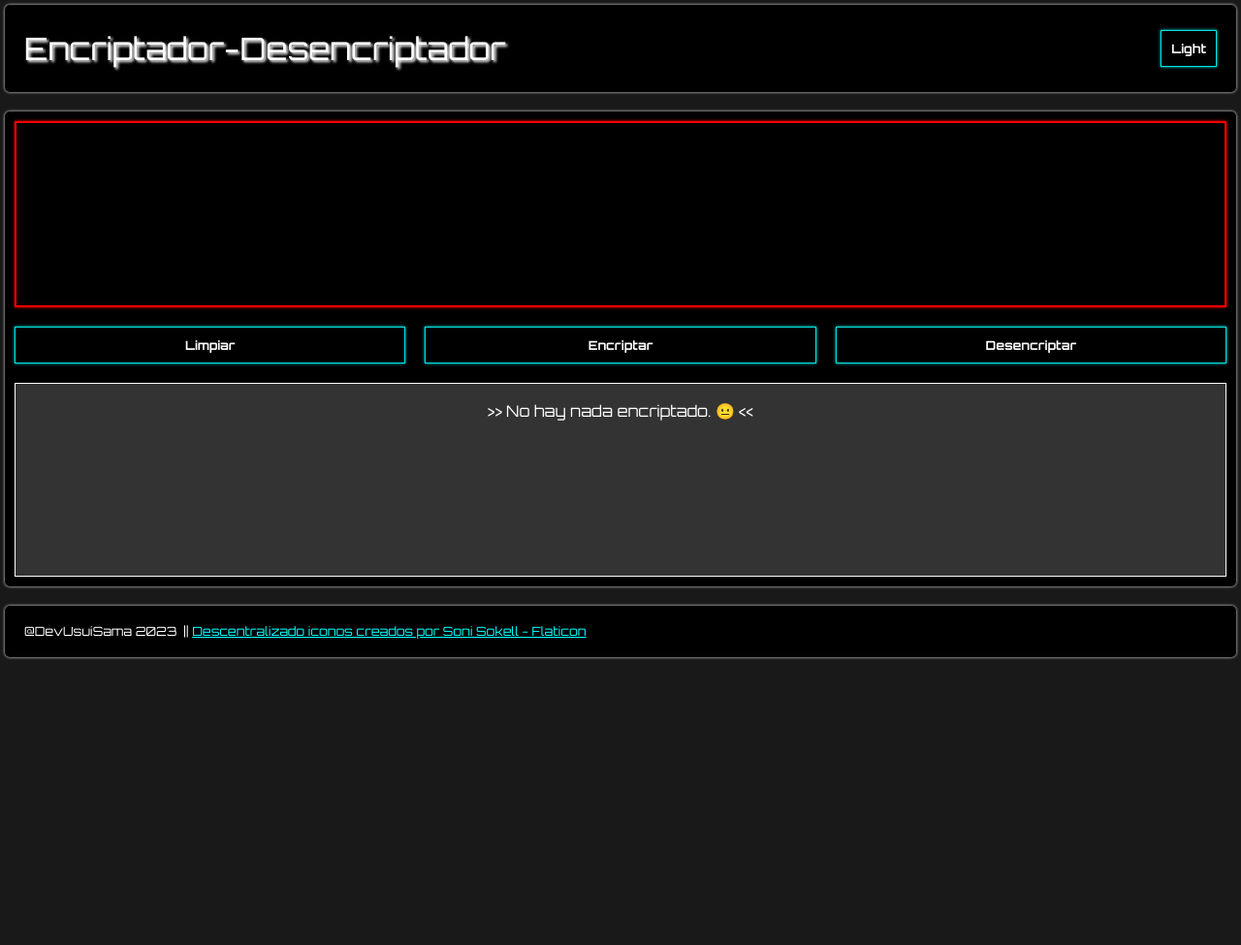
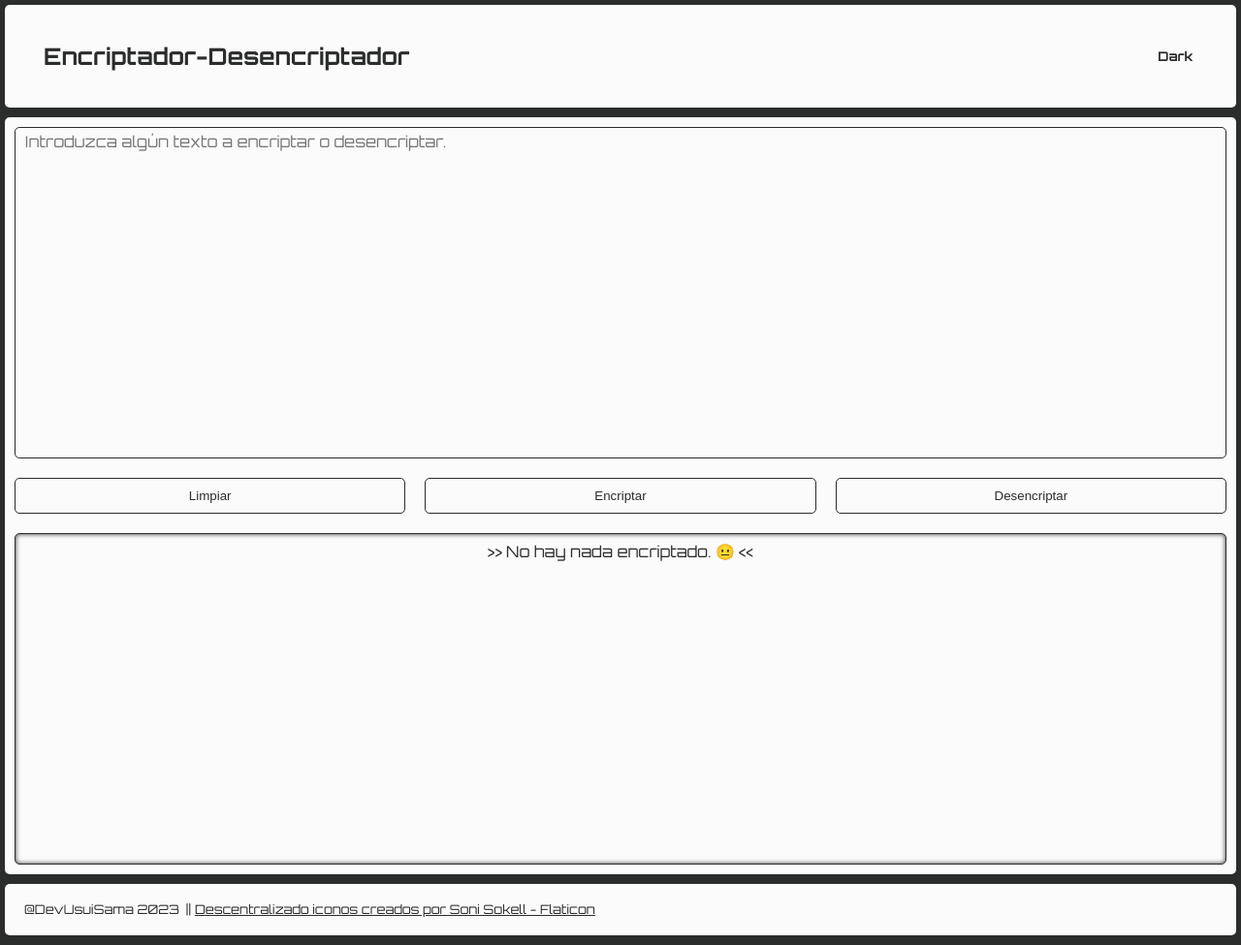
Before and after one commit to DevUsuiSama/oracle-encriptador, a plain HTML site: page index.html in a window 1280 px wide. Shown: the whole page at 97% size. Before the commit the page ends 800 px from the top, so only its background shows below. Drawn offline with nearby package versions, Linux system fonts and the light colour scheme.

Commit message:
🛠️ update

```diff
--- a/assets/js/item.js
+++ b/assets/js/item.js
@@ -27,6 +27,7 @@ export default class Item {
    */
   setContenido(contenido) {
     this.li.textContent = contenido;
+    this.li.innerHTML += `&nbsp;<span class="material-symbols-outlined">content_copy</span>`;
   }
 
   /**
--- a/assets/js/main.js
+++ b/assets/js/main.js
@@ -10,8 +10,8 @@ import Modo from "./modo.js";
 
 function main() {
   const T_BUTTON = document.getElementById("modo");
-  const T_DIV = document.getElementById("lista-de-botones");
-  const T_UL = document.getElementById("lista-encriptado-desencriptado");
+  const T_DIV = document.getElementById("lista-botones");
+  const T_UL = document.getElementById("lista-resultado");
   const T_TEXTAREA = document.getElementById("texto");
   const MODO = new Modo(document.body, T_BUTTON);
 
--- a/assets/styles/style.css
+++ b/assets/styles/style.css
@@ -4,254 +4,175 @@
  * Copyright (c) 2023 UsuiSama
  */
 
-.font-orbitron {
-  font-family: "Orbitron";
+.modo--light {
+  --color-foreground: #2b2c2c;
+  --color-background: #fbfbfc;
 }
 
-.box-shadow-white {
-  box-shadow: 0 0 3px 0 white;
+.modo--dark {
+  --color-foreground: #fbfbfc;
+  --color-background: #2b2c2c;
+}
+
+::-webkit-scrollbar {
+  height: 10px;
+  width: 10px;
+  background-color: var(--color-background);
+}
+
+::-webkit-scrollbar-track {
+  box-shadow: inset 0 0 3px var(--color-foreground);
+  border-radius: 10px;
+}
+
+::-webkit-scrollbar-thumb {
+  background: color-mix(in srgb, var(--color-background) 40%, var(--color-foreground) 40%);
+  border-radius: 10px;
+}
+
+.link:link {
+  color: var(--color-foreground);
 }
 
 .item {
   overflow-wrap: anywhere;
   text-align: left;
-  padding: 10px;
-  background-color: #5b5b5b;
-  border: solid 1px #ffffff;
-  box-shadow: 0 0 3px 0 white;
+  padding: 20px;
+  border: 1px solid var(--color-foreground);
+  border-radius: 5px;
+  background-color: var(--color-background);
+  color: var(--color-foreground);
   cursor: pointer;
-  transition: all 1s ease;
+  transition: background-color 1s cubic-bezier(0.86, 0, 0.07, 1), color 1s cubic-bezier(0.86, 0, 0.07, 1);
 }
 
 .item:hover {
-  background-color: #484848;
-  border: solid 1px #cccccc;
-  box-shadow: 0 0 3px 0 #cccccc;
+  background-color: var(--color-foreground);
+  color: var(--color-background);
 }
 
-a:link {
-  color: cyan;
+@font-face {
+  font-family: orbitron;
+  src: url('../font/Orbitron/Orbitron-VariableFont_wght.ttf');
 }
 
-a:visited {
-  color: yellow;
+body {
+  box-sizing: border-box;
+  background-color: var(--color-foreground);
+  display: grid;
+  grid-template-rows: auto 1fr auto;
+  height: 100vh;
 }
 
-a:hover {
-  color: lime;
+.header {
+  padding: 40px;
+  align-items: center;
+  grid-template-columns: 1fr auto;
+  background-color: var(--color-background);
 }
 
-a:active {
-  color: red;
+.button {
+  color: var(--color-foreground);
+  background-color: var(--color-background);
+  cursor: pointer;
+  transition: background-color 1s cubic-bezier(0.86, 0, 0.07, 1), color 1s cubic-bezier(0.86, 0, 0.07, 1);
 }
 
-/*
- * //////////////////////////////////////////////////////////////////////////////////////////////////
- * ___________                    __
- * \_   _____/_ __   ____   _____/  |_  ____
- *  |    __)|  |  \_/ __ \ /    \   __\/ __ \
- *  |     \ |  |  /\  ___/|   |  \  | \  ___/
- *  \___  / |____/  \___  >___|  /__|  \___  >
- *      \/              \/     \/          \/
- * //////////////////////////////////////////////////////////////////////////////////////////////////
- */
-@font-face {
-  font-family: "Orbitron";
-  src: url("../font/Orbitron/Orbitron-VariableFont_wght.ttf");
+.button:hover {
+  background-color: var(--color-foreground);
+  color: var(--color-background);
 }
 
-/*
- * //////////////////////////////////////////////////////////////////////////////////////////////////
- * __________           .___
- * \______   \ ____   __| _/__.__.
- *  |    |  _//  _ \ / __ <   |  |
- *  |    |   (  <_> ) /_/ |\___  |
- *  |______  /\____/\____ |/ ____|
- *         \/            \/\/
- * //////////////////////////////////////////////////////////////////////////////////////////////////
- */
-body {
-  background-color: #191919;
+.text {
+  font-family: orbitron;
+  color: var(--color-foreground);
 }
 
-/*
- * //////////////////////////////////////////////////////////////////////////////////////////////////
- * ___________                   ___.                              .___
- * \_   _____/ ____   ____ _____ \_ |__   ____ _____________     __| _/____
- *  |    __)_ /    \_/ ___\\__  \ | __ \_/ __ \\___   /\__  \   / __ |/  _ \
- *  |        \   |  \  \___ / __ \| \_\ \  ___/ /    /  / __ \_/ /_/ (  <_> )
- * /_______  /___|  /\___  >____  /___  /\___  >_____ \(____  /\____ |\____/
- *        \/     \/     \/     \/    \/     \/      \/     \/      \/
- * //////////////////////////////////////////////////////////////////////////////////////////////////
- */
-header {
-  margin: 5px;
-  padding: 20px;
-  height: 50px;
-  display: grid;
-  justify-content: space-between;
-  grid-template-columns: repeat(2, auto);
-  align-items: center;
-  background-color: black;
-  border-radius: 5px;
+.text--center {
+  text-align: center;
 }
 
-header:first-child {
-  grid-column: 1;
+.text--bold {
+  font-weight: bold;
 }
 
-header:last-child {
-  grid-column: 2;
+.text--larger {
+  font-size: x-large;
 }
 
-header div h1 {
-  font-size: 2rem;
-  color: white;
-  text-shadow: 2px 2px 3px white;
+.text-small {
+  font-size: small;
 }
 
-@media screen and (max-width: 768px) {
-  header {
-    justify-content: center;
-    gap: 5px;
-  }
-
-  header div h1 {
-    font-size: 1rem;
-  }
+.crypter {
+  background-color: var(--color-background);
+  grid-template-rows: 1fr auto 1fr;
 }
 
-@media screen and (max-width: 280px) {
-  header div h1 {
-    font-size: 0.8rem;
-  }
-}
-
-/*
- * //////////////////////////////////////////////////////////////////////////////////////////////////
- *    _____         .__
- *   /     \ _____  |__| ____
- *  /  \ /  \\__  \ |  |/    \
- * /    Y    \/ __ \|  |   |  \
- * \____|__  (____  /__|___|  /
- *         \/     \/        \/
- * //////////////////////////////////////////////////////////////////////////////////////////////////
- */
-footer,
-main {
-  border-radius: 5px;
-  margin-top: 20px;
-  margin-left: 5px;
-  margin-right: 5px;
-  background-color: black;
-}
-
-main div {
-  padding: 10px;
-  display: grid;
-}
-
-textarea {
-  appearance: none;
-  outline: none;
-  border: solid 2px lime;
-  box-shadow: 0 0 3px lime;
-  transition: all ease 1s;
-  padding: 4px 10px;
-  font-size: 1rem;
-  resize: none;
-  background-color: black;
-  color: white;
-}
-
-textarea:invalid {
-  border: solid 2px red;
-  box-shadow: 0 0 3px red;
-}
-
-/*
- * //////////////////////////////////////////////////////////////////////////////////////////////////
- * __________        __    __
- * \______   \__ ___/  |__/  |_  ____   ____
- *  |    |  _/  |  \   __\   __\/  _ \ /    \
- *  |    |   \  |  /|  |  |  | (  <_> )   |  \
- *  |______  /____/ |__|  |__|  \____/|___|  /
- *         \/                              \/
- * //////////////////////////////////////////////////////////////////////////////////////////////////
- */
-main div:nth-child(2) {
+.crypter__division--columns {
   grid-template-columns: repeat(auto-fit, minmax(150px, 1fr));
   justify-content: center;
   gap: 20px;
 }
 
-header div button,
-main div:nth-child(2) button {
-  height: 38px;
-  appearance: none;
+.text-area {
   outline: none;
-  border: solid 1px #00e5e5;
-  box-shadow: 0 0 3px #00e5e5;
-  transition: all ease 1s;
   padding: 4px 10px;
-  font-size: 0.8rem;
-  font-weight: bold;
+  font-size: 1rem;
   resize: none;
-  background-color: black;
-  color: white;
-  cursor: pointer;
-  transition: all 1s ease;
+  background-color: var(--color-background);
 }
 
-header div button:hover,
-main div:nth-child(2) button:hover {
-  background-color: #00cccc;
-  border: solid 1px #00b7b7;
-  box-shadow: 0 0 3px #00b7b7;
+.list {
+  box-shadow: inset 0 0 5px 0 var(--color-foreground);
+  height: 40vh;
+  overflow: auto;
+  flex-direction: column;
+  gap: 5px;
+  padding: 2px;
 }
 
-/*
- * //////////////////////////////////////////////////////////////////////////////////////////////////
- * .____    .__          __
- * |    |   |__| _______/  |______
- * |    |   |  |/  ___/\   __\__  \
- * |    |___|  |\___ \  |  |  / __ \_
- * |_______ \__/____  > |__| (____  /
- *         \/       \/            \/
- * //////////////////////////////////////////////////////////////////////////////////////////////////
- */
-main div:last-child {
-  height: 200px;
-  overflow: auto;
+.footer {
+  padding: 20px;
+  background-color: var(--color-background);
 }
 
-ul {
-  border: solid 1px white;
-  display: flex;
-  flex-direction: column;
-  gap: 5px;
-  padding: 20px;
-  color: white;
-  background-color: #333333;
+.display--grid {
+  display: grid;
 }
 
-ul li {
-  text-align: center;
+.display--flex {
+  display: flex;
 }
 
-/*
- * //////////////////////////////////////////////////////////////////////////////////////////////////
- *___________            __
- *\_   _____/___   _____/  |_  ___________
- * |    __)/  _ \ /  _ \   __\/ __ \_  __ \
- * |     \(  <_> |  <_> )  | \  ___/|  | \/
- * \___  / \____/ \____/|__|  \___  >__|
- *     \/                         \/
- * //////////////////////////////////////////////////////////////////////////////////////////////////
- */
-footer {
-  color: white;
-  padding: 20px;
-  margin-bottom: 5px;
-  font-size: 0.8rem;
+.display__align-items--center {
+  align-items: center;
 }
+
+.display__justify-content--space-between {
+  justify-content: space-between;
+}
+
+.padding--5px {
+  padding: 5px;
+}
+
+.padding--10px {
+  padding: 10px;
+}
+
+.border-radius--5px {
+  border-radius: 5px;
+}
+
+.border--1px {
+  border: 1px solid var(--color-foreground);
+}
+
+.border--none {
+  border: none;
+}
+
+.margin--5px {
+  margin: 5px;
+}
--- a/index.html
+++ b/index.html
@@ -17,32 +17,42 @@
   <meta name="viewport" content="width=device-width, initial-scale=1.0">
   <title>Encriptador-Desencriptador</title>
   <meta name="theme-color" content="#00FFFF">
+  <link rel="stylesheet" href="https://fonts.googleapis.com/css2?family=Material+Symbols+Outlined:opsz,wght,FILL,GRAD@20..48,100..700,0..1,-50..200">
   <link rel="shortcut icon" href="assets/icon/crypto.png" type="image/x-icon">
   <link rel="stylesheet" href="assets/styles/reset.css">
   <link rel="stylesheet" href="assets/styles/style.css">
 </head>
 
-<body>
-    <header class="box-shadow-white">
+<body class="modo--light">
+  <header class="header display--grid border-radius--5px margin--5px">
     <div>
-            <h1 class="font-orbitron">Encriptador-Desencriptador</h1>
+      <h1 class="text text--larger text--bold">Encriptador-Desencriptador</h1>
     </div>
     <div>
-            <button id="modo" class="font-orbitron">Light</button>
+      <button class="button text text--bold border--none border-radius--5px padding--5px" id="modo">Dark</button>
     </div>
   </header>
-    <main class="box-shadow-white">
-        <div>
-            <textarea name="text" id="texto" cols="30" rows="10" maxlength="500" required></textarea>
+  <main class="crypter display--grid border-radius--5px margin--5px">
+    <div class="display--grid padding--10px">
+      <textarea
+        class="text-area text text--larger border--1px border-radius--5px"
+        name="text"
+        id="texto"
+        cols="30"
+        rows="10"
+        maxlength="500"
+        placeholder="Introduzca algún texto a encriptar o desencriptar."
+        required
+      ></textarea>
     </div>
-        <div id="lista-de-botones">
-            <button class="font-orbitron" title="Limpiar el area de texto">Limpiar</button>
-            <button class="font-orbitron">Encriptar</button>
-            <button class="font-orbitron">Desencriptar</button>
+    <div class="display--grid padding--10px crypter__division--columns" id="lista-botones">
+      <button class="button border-radius--5px border--1px padding--10px" title="Limpiar el area de texto">Limpiar</button>
+      <button class="button border-radius--5px border--1px padding--10px">Encriptar</button>
+      <button class="button border-radius--5px border--1px padding--10px">Desencriptar</button>
     </div>
-        <div>
-            <ul id="lista-encriptado-desencriptado">
-                <li class="font-orbitron">
+    <div class="display--grid padding--10px">
+      <ul class="list display--flex border--1px border-radius--5px padding--10px" id="lista-resultado">
+        <li class="text text--center">
           >> No hay nada encriptado. 😐 &#60;&#60;
         </li>
       </ul>
@@ -51,12 +61,17 @@
   <!-- script -->
   <script type="module" src="assets/js/main.js"></script>
   <!-- ------ -->
-    <footer class="box-shadow-white font-orbitron">
+  <footer class="footer border-radius--5px margin--5px text text-small">
     @DevUsuiSama 2023&nbsp;&nbsp;||
-        <a href="https://www.flaticon.es/iconos-gratis/descentralizado" title="descentralizado iconos">
+    <a
+      class="link"
+      href="https://www.flaticon.es/iconos-gratis/descentralizado"
+      title="descentralizado iconos"
+    >
       Descentralizado iconos creados por Soni Sokell - Flaticon
     </a>
   </footer>
+  <div style="height: 5px;"></div>
 </body>
 
 </html>
```
Also changed, not shown: assets/js/lista.js (+7 -1 lines), assets/js/modo.js (+7 -36 lines), assets/js/texto.js (+11 -2 lines), assets/img/Capture-Encriptador-Desencriptador.png, 2 other files. Lines whose indentation alone changed are shown as unchanged.
